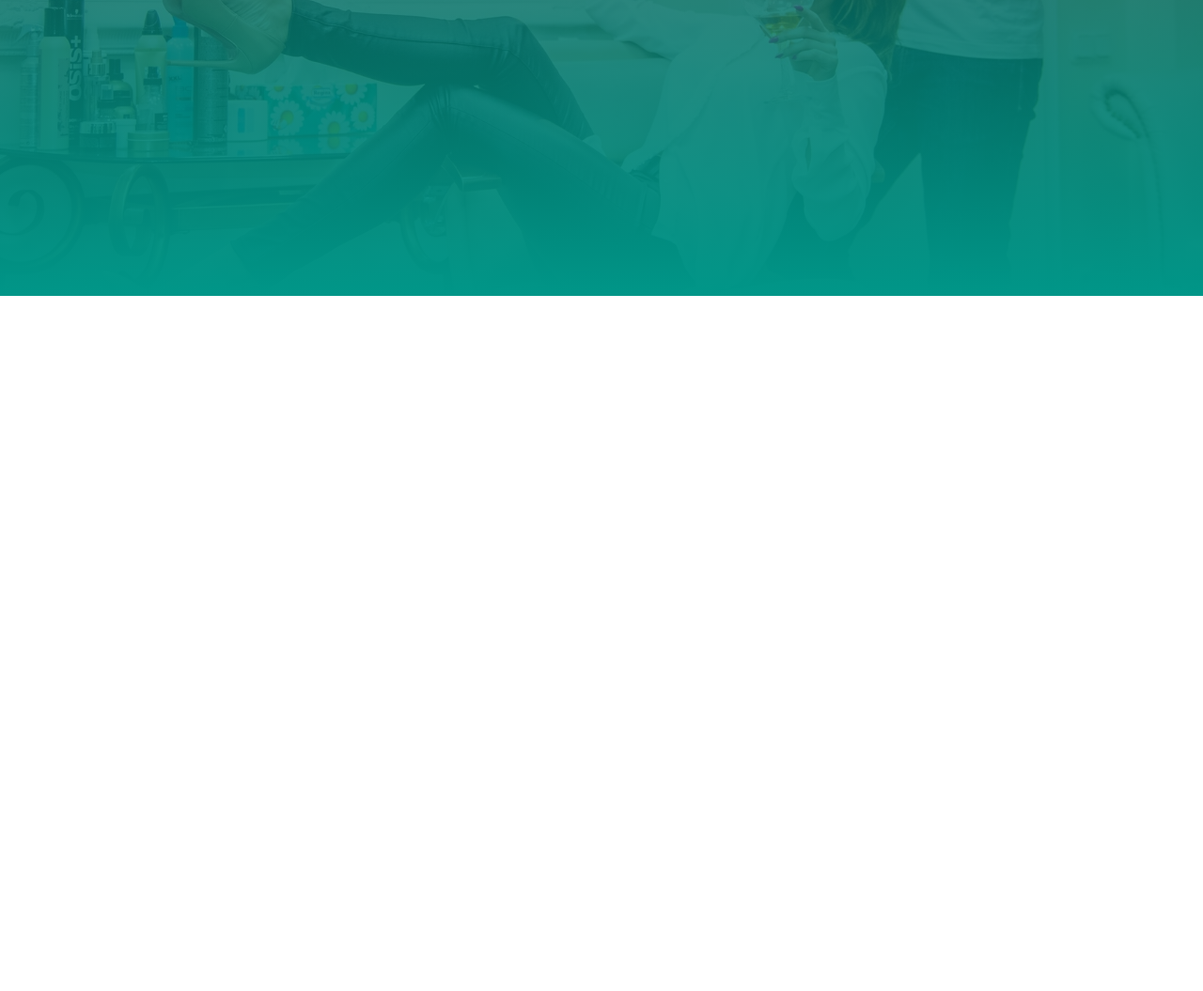
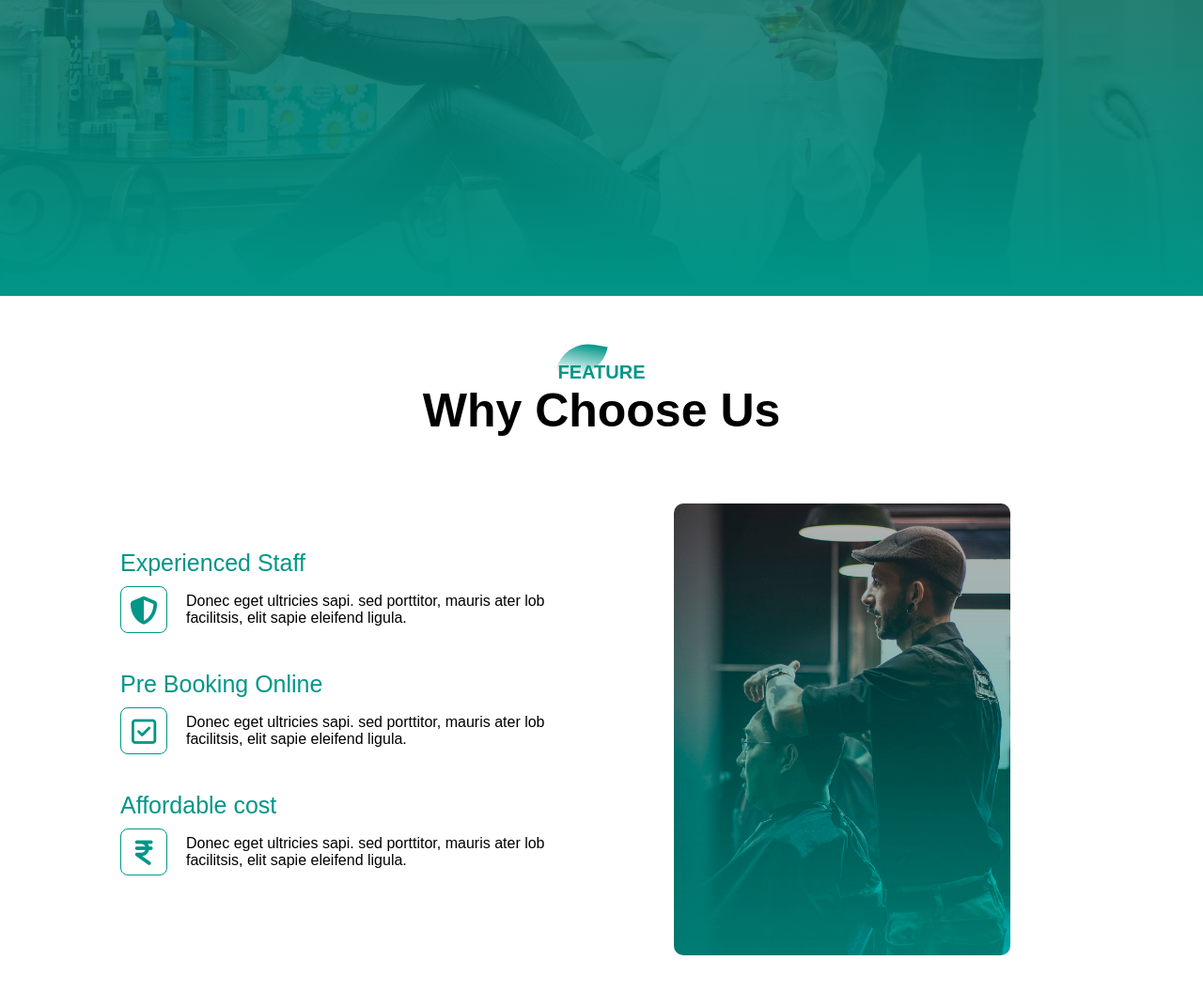
Before and after one commit to Shohanojjaman/Barber, a plain HTML site: page index.html in a window 1280 px wide. Shown: the part 485-1540 px from the top of the page at 94% size. Before the commit the page ends 800 px from the top, so only its background shows below. Drawn offline with Linux system fonts and the light colour scheme.

Commit message:
Created the feature area

```diff
--- a/css/style.css
+++ b/css/style.css
@@ -35,30 +35,30 @@ img.logo {
     left: 10%;
 }
 
-.banner-text {
+.bannerText {
     text-align: center;
     padding-top: 140px;
     color: var(--white)
 }
 
-.banner-text h1 {
+.bannerText h1 {
     font-size: 130px;
     font-family: var(--header-font);
     font-style: italic;
     text-transform: capitalize;
 }
 
-.banner-text p {
+.bannerText p {
     font-size: 20px;
     text-transform: capitalize;
     font-style: italic;
 }
 
-.banner-btn {
+.bannerBtn {
     margin: 70px auto 0;
 }
 
-.banner-btn a {
+.bannerBtn a {
     color: var(--white);
     text-transform: capitalize;
     text-decoration: none;
@@ -72,15 +72,15 @@ img.logo {
     z-index: 1;
 }
 
-.banner-btn a:hover {
+.bannerBtn a:hover {
     color: var(--primary-color);
 }
 
-.banner-btn a:hover span {
+.bannerBtn a:hover span {
     width: 100%;
 }
 
-.banner-btn a span {
+.bannerBtn a span {
     position: absolute;
     background-color: var(--white);
     width: 0;
@@ -131,3 +131,132 @@ img.logo {
     width: 20px;
     margin-top: 15px;
 }
+
+/* ===========
+Feature Area
+============== */
+#feature {
+    width: 100%;
+    padding: 70px 0;
+}
+
+.titleText {
+    text-align: center;
+    padding-bottom: 70px;
+}
+
+.titleText p {
+    font-size: 20px;
+    margin: auto;
+    color: var(--primary-color);
+    font-weight: bold;
+    position: relative;
+    z-index: 1;
+    text-transform: uppercase;
+    display: inline-block;
+}
+
+.titleText p::after {
+    position: absolute;
+    content: '';
+    width: 50px;
+    height: 35px;
+    background: linear-gradient(var(--primary-color), #fff);
+    top: -20px;
+    left: 0;
+    z-index: -1;
+    transform: rotate(10deg);
+    border-top-left-radius: 35px;
+    border-bottom-right-radius: 35px;
+
+
+}
+
+.titleText h2 {
+    font-size: 50px;
+    text-transform: capitalize;
+}
+
+/* ===========
+Feature Area
+============== */
+.featureBox {
+    width: 80%;
+    margin: auto;
+    display: flex;
+    flex-wrap: wrap;
+    align-items: center;
+    text-align: center;
+}
+
+.features {
+    flex-basis: 50%;
+}
+
+.featureImg {
+    flex-basis: 50%;
+    margin: auto;
+}
+
+.featureImg img {
+    width: 70%;
+    border-radius: 10px;
+}
+
+.features h3 {
+    text-align: left;
+    margin-bottom: 10px;
+    font-weight: 100;
+    color: var(--primary-color);
+    font-size: 25px;
+}
+
+.featuresDesc {
+    display: flex;
+    align-items: center;
+    margin-bottom: 40px;
+}
+
+.featureIcon i {
+    width: 50px;
+    height: 50px;
+    font-size: 30px;
+    line-height: 50px;
+    border-radius: 8px;
+    color: var(--primary-color);
+    border: 1px solid var(--primary-color);
+}
+
+.featureText p {
+    padding: 0 20px;
+    text-align: initial;
+}
+
+/* ===========
+Service Area
+============== */
+#service {
+    width: 100%;
+    padding: 70px 0;
+    background-color: #efefef;
+}
+
+.serviceBox {
+    width: 80%;
+    display: flex;
+    flex-wrap: wrap;
+    justify-content: space-around;
+    margin: auto;
+}
+
+.singleService {
+    flex-basis: 48%;
+    text-align: center;
+    margin-bottom: 30px;
+    color: var(--white);
+}
+
+.singleService img {
+    width: 100%;
+    border-radius: 7px;
+}
--- a/index.html
+++ b/index.html
@@ -6,16 +6,18 @@
     <title>Barber Shop</title>
 
     <!-- All CSS Link Here -->
+    <link rel="stylesheet" href="https://cdnjs.cloudflare.com/ajax/libs/font-awesome/6.4.0/css/all.min.css">
     <link rel="stylesheet" href="css/style.css">
 
 </head>
 <body>
+    <!-- Banner Area Start -->
     <section id="banner">
         <img src="img/logo.png" alt="logo" class="logo">
-        <div class="banner-text">
+        <div class="bannerText">
             <h1>Hair studio</h1>
             <p>style your hair is style your life</p>
-            <div class="banner-btn">
+            <div class="bannerBtn">
                 <a href="#"><span></span>find out</a>
                 <a href="#"><span></span>read more</a>
             </div>
@@ -35,6 +37,49 @@
             <img src="img/menu.png" id="menu">
         </div>
     </div>
+    <!-- Banner Area End -->
+    <!-- Feature Area Start -->
+    <section id="feature">
+        <div class="titleText">
+            <p>Feature</p>
+            <h2>why choose us</h2>
+        </div>
+        <div class="featureBox">
+            <div class="features">
+                <h3>Experienced Staff</h3>
+                <div class="featuresDesc">
+                    <div class="featureIcon">
+                        <i class="fa-solid fa-shield-halved"></i>
+                    </div>
+                    <div class="featureText">
+                        <p>Donec eget ultricies sapi. sed porttitor, mauris ater lob facilitsis, elit sapie eleifend ligula.</p>
+                    </div>
+                </div>
+                <h3>Pre Booking Online</h3>
+                <div class="featuresDesc">
+                    <div class="featureIcon">
+                        <i class="fa-regular fa-square-check"></i>
+                    </div>
+                    <div class="featureText">
+                        <p>Donec eget ultricies sapi. sed porttitor, mauris ater lob facilitsis, elit sapie eleifend ligula.</p>
+                    </div>
+                </div>
+                <h3>Affordable cost</h3>
+                <div class="featuresDesc">
+                    <div class="featureIcon">
+                        <i class="fa-solid fa-indian-rupee-sign"></i>
+                    </div>
+                    <div class="featureText">
+                        <p>Donec eget ultricies sapi. sed porttitor, mauris ater lob facilitsis, elit sapie eleifend ligula.</p>
+                    </div>
+                </div>
+            </div>
+            <div class="featureImg">
+                <img src="img/barber-man.jpg" alt="">
+            </div>
+        </div>
+    </section>
+    <!-- Feature Area End -->
     <!-- JS Link Here -->
     <script src="main.js"></script>
 </body>
```
